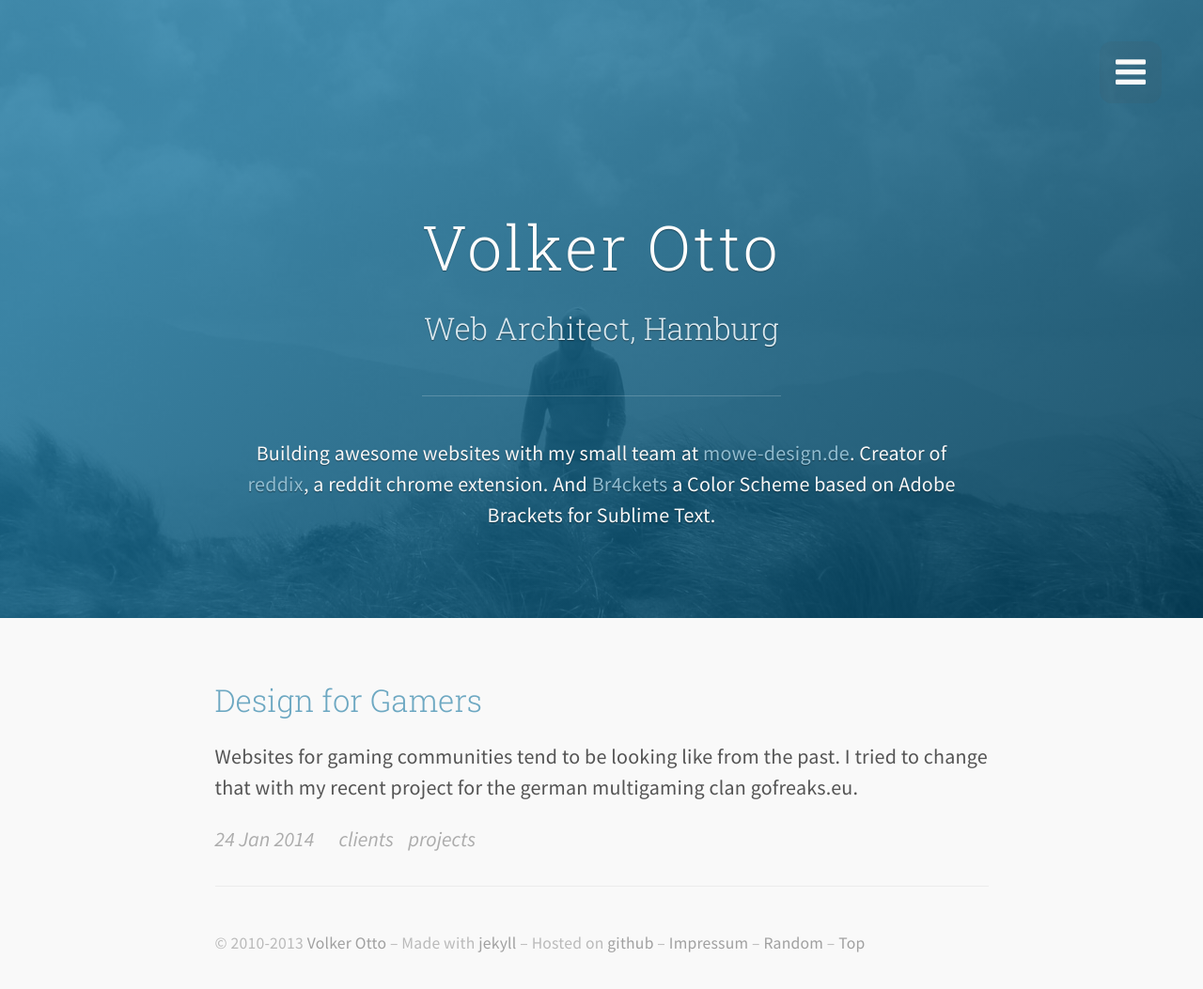
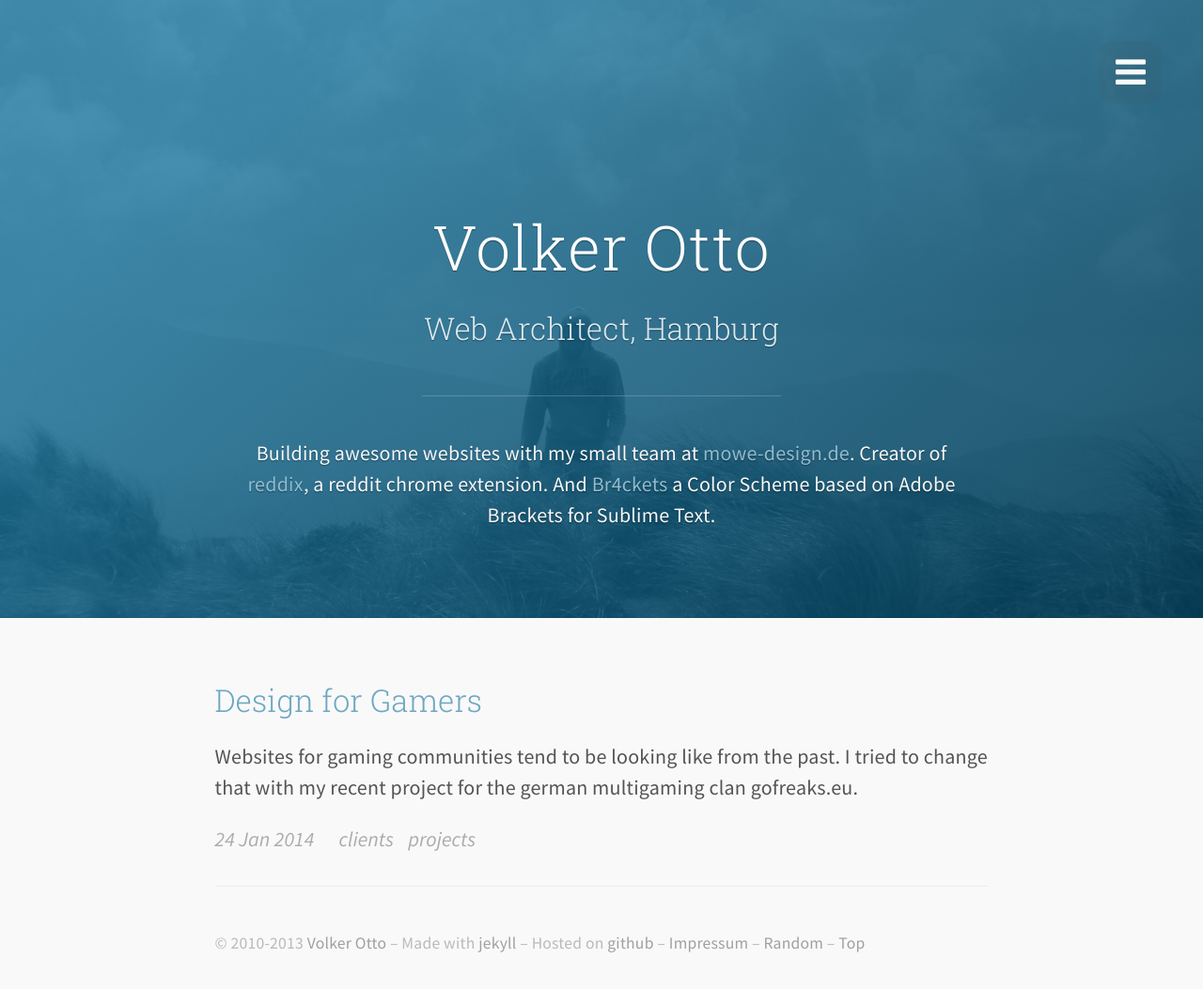
Before and after one commit to l4ci/l4ci.github.io, a Jekyll site: the page built from index.html, in a window 1280 px wide and 1061 px high. Shown: the top 1053 px of the window at 94% size. Built offline with Jekyll 4.4.1, drawn with Linux system fonts in a browser that asks for light colours; nearby versions of some CDN libraries; Markdown is read by kramdown in place of the engine named in the settings; the list of posts is cut into pages by our own code.

Commit message:
fixed hero on mobile

```diff
--- a/assets/scss/base/_typography.scss
+++ b/assets/scss/base/_typography.scss
@@ -72,9 +72,9 @@ p,.p{
   margin: 1.2rem 0;
 }
 .hero{
-  @include font-size(3);
+  @include font-size(2);
   line-height: 1.3em;
-  letter-spacing: .05em;
+  letter-spacing: .02em;
   margin-top: 4rem;
   font-weight: lighter;
   text-shadow: 0 1px 1px rgba(0, 0, 0, 0.4);
```
Also changed, not shown: assets/css/main.min.css.
